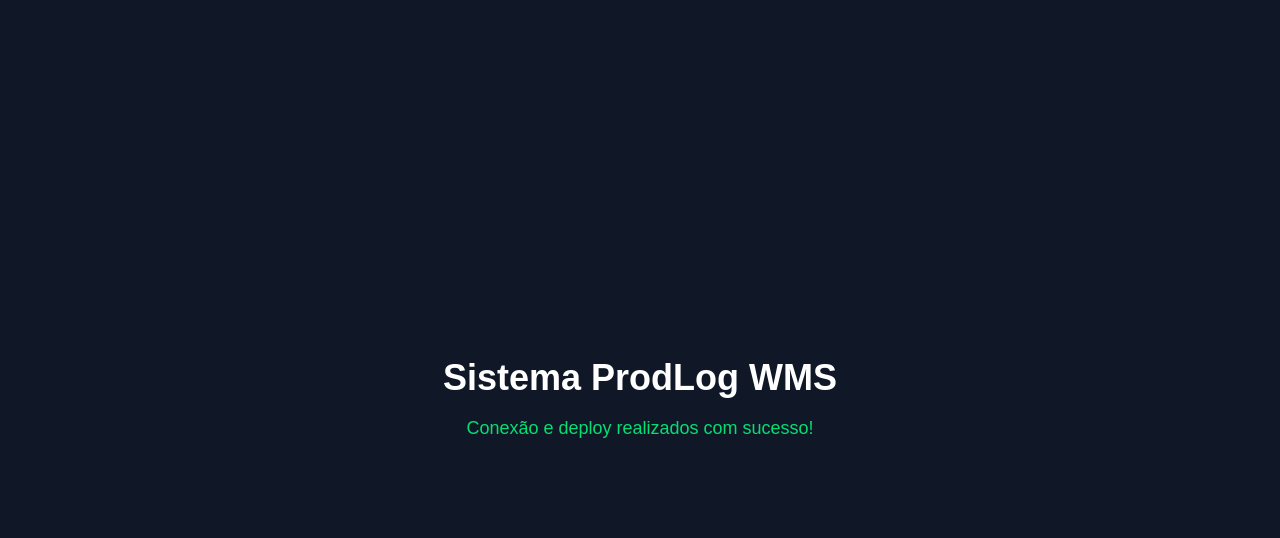
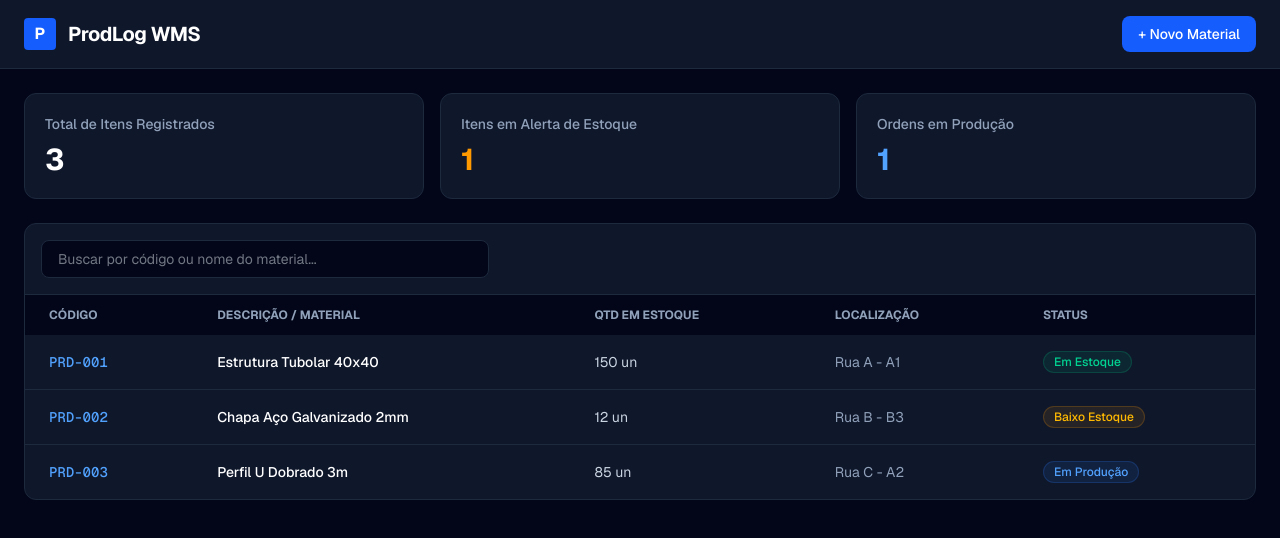
Before and after one commit to eng-xitao/prodlog-wms, a Next.js app: page / in a window 1280 px wide. Shown: the top 538 px of the page. Built offline with nearby package versions, Linux system fonts and the light colour scheme.

Commit message:
dashboard completo

```diff
--- a/app/page.tsx
+++ b/app/page.tsx
@@ -1,10 +1,204 @@
 'use client';
 
-export default function Home() {
+import { useState } from 'react';
+
+interface Componente {
+  id: string;
+  codigo: string;
+  nome: string;
+  quantidade: number;
+  localizacao: string;
+  status: 'Em Estoque' | 'Em Produção' | 'Baixo Estoque';
+}
+
+export default function ProdLogDashboard() {
+  const [itens, setItens] = useState<Componente[]>([
+    { id: '1', codigo: 'PRD-001', nome: 'Estrutura Tubolar 40x40', quantidade: 150, localizacao: 'Rua A - A1', status: 'Em Estoque' },
+    { id: '2', codigo: 'PRD-002', nome: 'Chapa Aço Galvanizado 2mm', quantidade: 12, localizacao: 'Rua B - B3', status: 'Baixo Estoque' },
+    { id: '3', codigo: 'PRD-003', nome: 'Perfil U Dobrado 3m', quantidade: 85, localizacao: 'Rua C - A2', status: 'Em Produção' },
+  ]);
+
+  const [busca, setBusca] = useState('');
+  const [modalAberto, setModalAberto] = useState(false);
+  const [novoItem, setNovoItem] = useState({ codigo: '', nome: '', quantidade: 0, localizacao: '' });
+
+  const adicionarItem = (e: React.FormEvent) => {
+    e.preventDefault();
+    if (!novoItem.nome || !novoItem.codigo) return;
+
+    const item: Componente = {
+      id: Date.now().toString(),
+      codigo: novoItem.codigo,
+      nome: novoItem.nome,
+      quantidade: Number(novoItem.quantidade),
+      localizacao: novoItem.localizacao || 'Geral',
+      status: Number(novoItem.quantidade) < 20 ? 'Baixo Estoque' : 'Em Estoque',
+    };
+
+    setItens([...itens, item]);
+    setNovoItem({ codigo: '', nome: '', quantidade: 0, localizacao: '' });
+    setModalAberto(false);
+  };
+
+  const itensFiltrados = itens.filter(i =>
+    i.nome.toLowerCase().includes(busca.toLowerCase()) ||
+    i.codigo.toLowerCase().includes(busca.toLowerCase())
+  );
+
   return (
-    <main className="flex min-h-screen flex-col items-center justify-center p-24 bg-gray-900 text-white">
-      <h1 className="text-4xl font-bold mb-4">Sistema ProdLog WMS</h1>
-      <p className="text-green-400 text-lg">Conexão e deploy realizados com sucesso!</p>
-    </main>
+    <div className="min-h-screen bg-slate-950 text-slate-100 flex flex-col font-sans">
+      {/* Topbar */}
+      <header className="border-b border-slate-800 bg-slate-900 px-6 py-4 flex items-center justify-between">
+        <div className="flex items-center gap-3">
+          <div className="h-8 w-8 rounded bg-blue-600 flex items-center justify-center font-bold text-white">P</div>
+          <h1 className="text-xl font-bold tracking-tight text-white">ProdLog WMS</h1>
+        </div>
+        <button
+          onClick={() => setModalAberto(true)}
+          className="bg-blue-600 hover:bg-blue-500 text-white font-medium px-4 py-2 rounded-lg text-sm transition-colors"
+        >
+          + Novo Material
+        </button>
+      </header>
+
+      {/* Conteúdo Principal */}
+      <main className="flex-1 p-6 max-w-7xl w-full mx-auto space-y-6">
+        {/* KPI Cards */}
+        <div className="grid grid-cols-1 md:grid-cols-3 gap-4">
+          <div className="bg-slate-900 border border-slate-800 p-5 rounded-xl">
+            <p className="text-sm font-medium text-slate-400">Total de Itens Registrados</p>
+            <p className="text-3xl font-bold mt-2 text-white">{itens.length}</p>
+          </div>
+          <div className="bg-slate-900 border border-slate-800 p-5 rounded-xl">
+            <p className="text-sm font-medium text-slate-400">Itens em Alerta de Estoque</p>
+            <p className="text-3xl font-bold mt-2 text-amber-500">
+              {itens.filter(i => i.status === 'Baixo Estoque').length}
+            </p>
+          </div>
+          <div className="bg-slate-900 border border-slate-800 p-5 rounded-xl">
+            <p className="text-sm font-medium text-slate-400">Ordens em Produção</p>
+            <p className="text-3xl font-bold mt-2 text-blue-400">
+              {itens.filter(i => i.status === 'Em Produção').length}
+            </p>
+          </div>
+        </div>
+
+        {/* Tabela de Controle */}
+        <div className="bg-slate-900 border border-slate-800 rounded-xl overflow-hidden">
+          <div className="p-4 border-b border-slate-800 flex items-center justify-between gap-4">
+            <input
+              type="text"
+              placeholder="Buscar por código ou nome do material..."
+              value={busca}
+              onChange={(e) => setBusca(e.target.value)}
+              className="w-full max-w-md bg-slate-950 border border-slate-800 rounded-lg px-4 py-2 text-sm text-slate-200 focus:outline-none focus:border-blue-500"
+            />
+          </div>
+
+          <div className="overflow-x-auto">
+            <table className="w-full text-left text-sm text-slate-300">
+              <thead className="bg-slate-950 text-slate-400 uppercase text-xs">
+                <tr>
+                  <th className="px-6 py-3">Código</th>
+                  <th className="px-6 py-3">Descrição / Material</th>
+                  <th className="px-6 py-3">Qtd em Estoque</th>
+                  <th className="px-6 py-3">Localização</th>
+                  <th className="px-6 py-3">Status</th>
+                </tr>
+              </thead>
+              <tbody className="divide-y divide-slate-800">
+                {itensFiltrados.map((item) => (
+                  <tr key={item.id} className="hover:bg-slate-800/50 transition-colors">
+                    <td className="px-6 py-4 font-mono font-medium text-blue-400">{item.codigo}</td>
+                    <td className="px-6 py-4 font-medium text-white">{item.nome}</td>
+                    <td className="px-6 py-4">{item.quantidade} un</td>
+                    <td className="px-6 py-4 text-slate-400">{item.localizacao}</td>
+                    <td className="px-6 py-4">
+                      <span className={`inline-flex items-center px-2.5 py-0.5 rounded-full text-xs font-medium ${
+                        item.status === 'Em Estoque' ? 'bg-emerald-500/10 text-emerald-400 border border-emerald-500/20' :
+                        item.status === 'Baixo Estoque' ? 'bg-amber-500/10 text-amber-400 border border-amber-500/20' :
+                        'bg-blue-500/10 text-blue-400 border border-blue-500/20'
+                      }`}>
+                        {item.status}
+                      </span>
+                    </td>
+                  </tr>
+                ))}
+              </tbody>
+            </table>
+          </div>
+        </div>
+      </main>
+
+      {/* Modal Cadastro */}
+      {modalAberto && (
+        <div className="fixed inset-0 bg-black/70 backdrop-blur-sm flex items-center justify-center p-4">
+          <div className="bg-slate-900 border border-slate-800 rounded-xl max-w-md w-full p-6 space-y-4">
+            <h2 className="text-lg font-bold text-white">Cadastrar Novo Item</h2>
+            <form onSubmit={adicionarItem} className="space-y-3">
+              <div>
+                <label className="text-xs text-slate-400 block mb-1">Código</label>
+                <input
+                  required
+                  type="text"
+                  placeholder="EX: PRD-004"
+                  value={novoItem.codigo}
+                  onChange={(e) => setNovoItem({ ...novoItem, codigo: e.target.value })}
+                  className="w-full bg-slate-950 border border-slate-800 rounded-lg px-3 py-2 text-sm text-white"
+                />
+              </div>
+              <div>
+                <label className="text-xs text-slate-400 block mb-1">Nome / Descrição</label>
+                <input
+                  required
+                  type="text"
+                  placeholder="Descrição do material"
+                  value={novoItem.nome}
+                  onChange={(e) => setNovoItem({ ...novoItem, nome: e.target.value })}
+                  className="w-full bg-slate-950 border border-slate-800 rounded-lg px-3 py-2 text-sm text-white"
+                />
+              </div>
+              <div className="grid grid-cols-2 gap-2">
+                <div>
+                  <label className="text-xs text-slate-400 block mb-1">Quantidade</label>
+                  <input
+                    required
+                    type="number"
+                    value={novoItem.quantidade}
+                    onChange={(e) => setNovoItem({ ...novoItem, quantidade: Number(e.target.value) })}
+                    className="w-full bg-slate-950 border border-slate-800 rounded-lg px-3 py-2 text-sm text-white"
+                  />
+                </div>
+                <div>
+                  <label className="text-xs text-slate-400 block mb-1">Localização</label>
+                  <input
+                    type="text"
+                    placeholder="Ex: Rua A"
+                    value={novoItem.localizacao}
+                    onChange={(e) => setNovoItem({ ...novoItem, localizacao: e.target.value })}
+                    className="w-full bg-slate-950 border border-slate-800 rounded-lg px-3 py-2 text-sm text-white"
+                  />
+                </div>
+              </div>
+              <div className="flex justify-end gap-2 pt-2">
+                <button
+                  type="button"
+                  onClick={() => setModalAberto(false)}
+                  className="px-4 py-2 bg-slate-800 hover:bg-slate-700 rounded-lg text-sm font-medium"
+                >
+                  Cancelar
+                </button>
+                <button
+                  type="submit"
+                  className="px-4 py-2 bg-blue-600 hover:bg-blue-500 text-white rounded-lg text-sm font-medium"
+                >
+                  Salvar
+                </button>
+              </div>
+            </form>
+          </div>
+        </div>
+      )}
+    </div>
   );
 }
```
